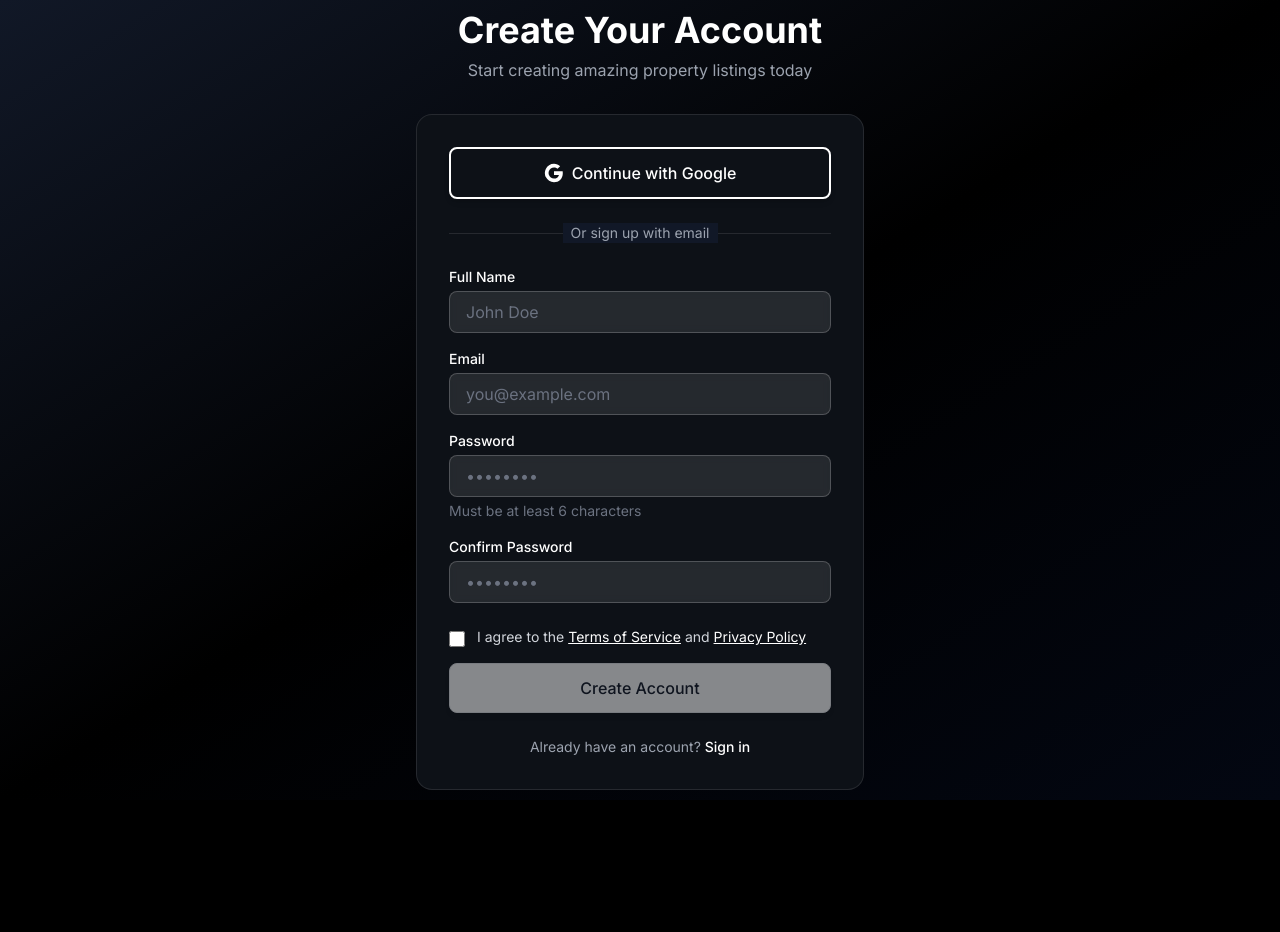
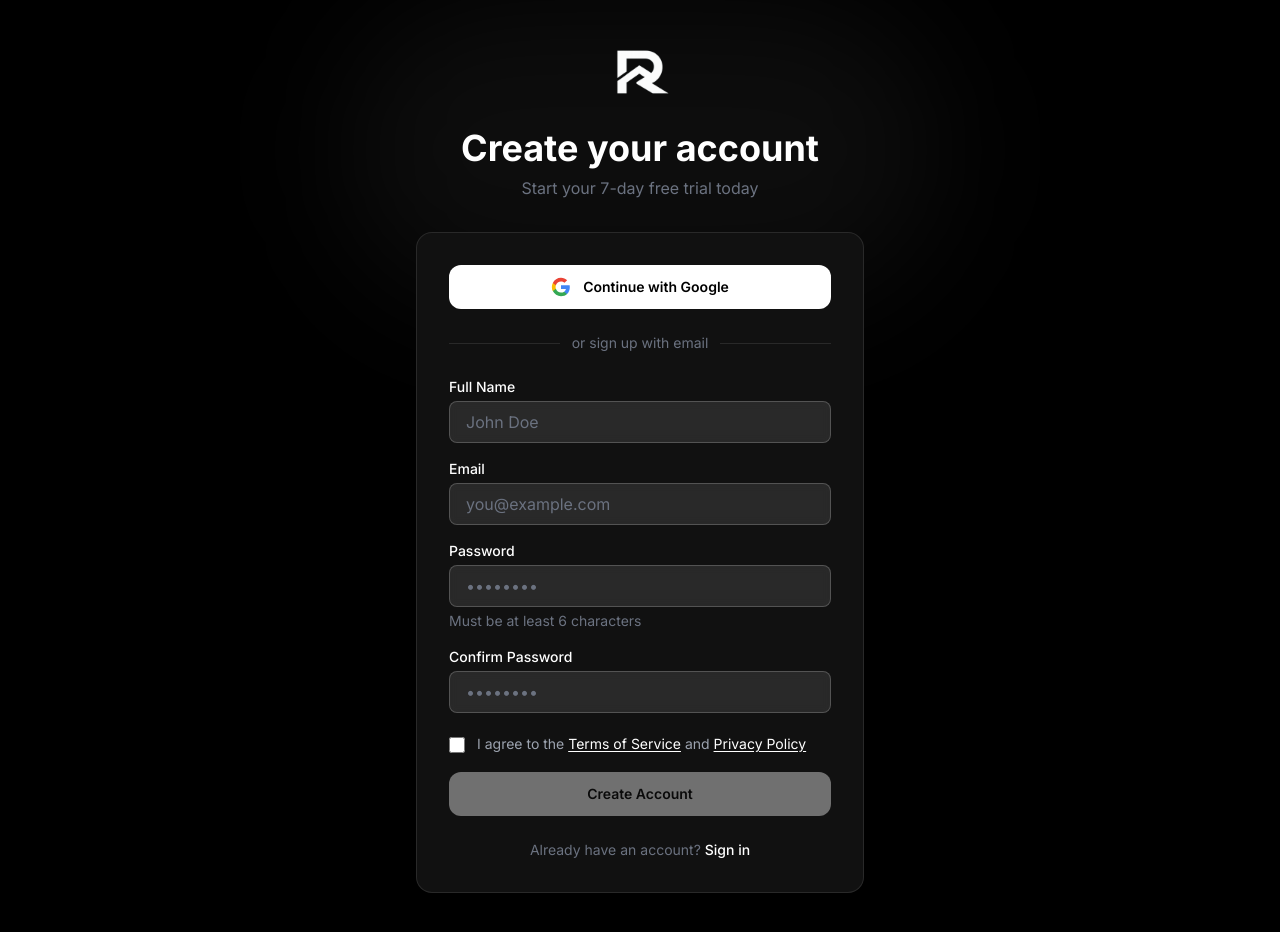
Before and after one commit to Innie0/realestate-saas2, a Next.js app: page /auth/signup in a window 1280 px wide. Shown: the top 932 px of the page. Before the commit the page ends 800 px from the top, so only its background shows below. Built offline with nearby package versions, Linux system fonts and the light colour scheme; no server answers; what @supabase/auth-helpers-nextjs would draw is missing.

Commit message:
Redesign signup and login pages to match current theme
Pure black background with subtle glow, logo at top, dark card with border-white/10, full-color Google button, updated divider and form styling consistent with the rest of the site.

Made-with: Cursor

```diff
--- a/app/auth/login/page.tsx
+++ b/app/auth/login/page.tsx
@@ -5,6 +5,7 @@
 
 import React, { useState } from 'react';
 import Link from 'next/link';
+import Image from 'next/image';
 import { useRouter } from 'next/navigation';
 import Button from '@/components/ui/Button';
 import Input from '@/components/ui/Input';
@@ -119,22 +120,57 @@ export default function LoginPage() {
   };
 
   return (
-    <div className="min-h-screen bg-gradient-to-br from-gray-900 via-black to-gray-950 flex items-center justify-center px-4">
-      <div className="w-full max-w-md">
-        {/* Logo and header */}
-        <div className="text-center mb-6 sm:mb-8">
-          <h1 className="text-3xl sm:text-4xl font-bold text-white">Welcome Back</h1>
-          <p className="mt-2 text-sm sm:text-base text-gray-400">Sign in to your account</p>
+    <div className="min-h-screen bg-black flex items-center justify-center px-4 py-12 relative overflow-hidden">
+      {/* Subtle background glow */}
+      <div className="absolute top-0 left-1/2 -translate-x-1/2 w-[600px] h-[300px] bg-white/5 rounded-full blur-3xl pointer-events-none" />
+
+      <div className="w-full max-w-md relative z-10">
+        {/* Logo */}
+        <div className="flex justify-center mb-8">
+          <Link href="/">
+            <Image src="/logo.png" alt="Realestic" width={160} height={48} priority className="h-12 w-auto" />
+          </Link>
         </div>
 
-        {/* Login card */}
-        <div className="rounded-2xl border border-white/10 p-6 sm:p-8" style={{ backgroundColor: '#0d1117' }}>
+        {/* Header */}
+        <div className="text-center mb-8">
+          <h1 className="text-3xl sm:text-4xl font-bold text-white">Welcome back</h1>
+          <p className="mt-2 text-sm sm:text-base text-gray-500">Sign in to your account</p>
+        </div>
+
+        {/* Card */}
+        <div className="rounded-2xl border border-white/10 bg-[#111111] p-6 sm:p-8">
           {/* Error message */}
           {error && (
-            <div className="mb-4 p-3 bg-red-500/10 border border-red-500/30 rounded-lg text-red-400 text-sm">
+            <div className="mb-5 p-3 bg-red-500/10 border border-red-500/20 rounded-xl text-red-400 text-sm">
               {error}
             </div>
           )}
+
+          {/* Google login button */}
+          <button
+            type="button"
+            onClick={handleGoogleLogin}
+            className="w-full flex items-center justify-center gap-3 px-4 py-3 rounded-xl bg-white text-black text-sm font-semibold hover:bg-gray-100 transition-colors"
+          >
+            <svg className="w-5 h-5 flex-shrink-0" viewBox="0 0 24 24">
+              <path fill="#4285F4" d="M22.56 12.25c0-.78-.07-1.53-.2-2.25H12v4.26h5.92c-.26 1.37-1.04 2.53-2.21 3.31v2.77h3.57c2.08-1.92 3.28-4.74 3.28-8.09z" />
+              <path fill="#34A853" d="M12 23c2.97 0 5.46-.98 7.28-2.66l-3.57-2.77c-.98.66-2.23 1.06-3.71 1.06-2.86 0-5.29-1.93-6.16-4.53H2.18v2.84C3.99 20.53 7.7 23 12 23z" />
+              <path fill="#FBBC05" d="M5.84 14.09c-.22-.66-.35-1.36-.35-2.09s.13-1.43.35-2.09V7.07H2.18C1.43 8.55 1 10.22 1 12s.43 3.45 1.18 4.93l2.85-2.22.81-.62z" />
+              <path fill="#EA4335" d="M12 5.38c1.62 0 3.06.56 4.21 1.64l3.15-3.15C17.45 2.09 14.97 1 12 1 7.7 1 3.99 3.47 2.18 7.07l3.66 2.84c.87-2.6 3.3-4.53 6.16-4.53z" />
+            </svg>
+            Continue with Google
+          </button>
+
+          {/* Divider */}
+          <div className="relative my-6">
+            <div className="absolute inset-0 flex items-center">
+              <div className="w-full border-t border-white/10" />
+            </div>
+            <div className="relative flex justify-center text-sm">
+              <span className="px-3 bg-[#111111] text-gray-500">or sign in with email</span>
+            </div>
+          </div>
 
           {/* Email/Password form */}
           <form onSubmit={handleEmailLogin} className="space-y-4">
@@ -158,66 +194,34 @@ export default function LoginPage() {
 
             {/* Forgot password link */}
             <div className="text-right">
-              <Link href="/auth/forgot-password" className="text-sm text-gray-400 hover:text-white transition-colors">
+              <Link href="/auth/forgot-password" className="text-sm text-gray-500 hover:text-white transition-colors">
                 Forgot password?
               </Link>
             </div>
 
             {/* Submit button */}
-            <Button
+            <button
               type="submit"
-              fullWidth
-              isLoading={isLoading}
+              disabled={isLoading}
+              className="w-full py-3 rounded-xl bg-white text-black text-sm font-semibold hover:bg-gray-100 disabled:opacity-40 disabled:cursor-not-allowed transition-colors flex items-center justify-center gap-2"
             >
-              Sign In
-            </Button>
+              {isLoading && (
+                <svg className="animate-spin w-4 h-4" viewBox="0 0 24 24" fill="none">
+                  <circle className="opacity-25" cx="12" cy="12" r="10" stroke="currentColor" strokeWidth="4" />
+                  <path className="opacity-75" fill="currentColor" d="M4 12a8 8 0 018-8V0C5.373 0 0 5.373 0 12h4z" />
+                </svg>
+              )}
+              {isLoading ? 'Signing in...' : 'Sign In'}
+            </button>
           </form>
 
-          {/* Divider */}
-          <div className="relative my-6">
-            <div className="absolute inset-0 flex items-center">
-              <div className="w-full border-t border-white/10"></div>
-            </div>
-            <div className="relative flex justify-center text-sm">
-              <span className="px-2 bg-gray-900 text-gray-400">Or continue with</span>
-            </div>
-          </div>
-
-          {/* Google login button */}
-          <Button
-            type="button"
-            variant="outline"
-            fullWidth
-            onClick={handleGoogleLogin}
-          >
-            <svg className="w-5 h-5 mr-2" viewBox="0 0 24 24">
-              <path
-                fill="currentColor"
-                d="M22.56 12.25c0-.78-.07-1.53-.2-2.25H12v4.26h5.92c-.26 1.37-1.04 2.53-2.21 3.31v2.77h3.57c2.08-1.92 3.28-4.74 3.28-8.09z"
-              />
-              <path
-                fill="currentColor"
-                d="M12 23c2.97 0 5.46-.98 7.28-2.66l-3.57-2.77c-.98.66-2.23 1.06-3.71 1.06-2.86 0-5.29-1.93-6.16-4.53H2.18v2.84C3.99 20.53 7.7 23 12 23z"
-              />
-              <path
-                fill="currentColor"
-                d="M5.84 14.09c-.22-.66-.35-1.36-.35-2.09s.13-1.43.35-2.09V7.07H2.18C1.43 8.55 1 10.22 1 12s.43 3.45 1.18 4.93l2.85-2.22.81-.62z"
-              />
-              <path
-                fill="currentColor"
-                d="M12 5.38c1.62 0 3.06.56 4.21 1.64l3.15-3.15C17.45 2.09 14.97 1 12 1 7.7 1 3.99 3.47 2.18 7.07l3.66 2.84c.87-2.6 3.3-4.53 6.16-4.53z"
-              />
-            </svg>
-            Sign in with Google
-          </Button>
-
           {/* Sign up link */}
-          <div className="mt-6 text-center text-sm">
-            <span className="text-gray-400">Don't have an account? </span>
+          <p className="mt-6 text-center text-sm text-gray-500">
+            Don't have an account?{' '}
             <Link href="/auth/signup" className="text-white hover:text-gray-300 font-medium transition-colors">
               Sign up
             </Link>
-          </div>
+          </p>
         </div>
       </div>
     </div>
--- a/app/auth/signup/page.tsx
+++ b/app/auth/signup/page.tsx
@@ -5,6 +5,7 @@
 
 import React, { useState } from 'react';
 import Link from 'next/link';
+import Image from 'next/image';
 import { useRouter } from 'next/navigation';
 import Button from '@/components/ui/Button';
 import Input from '@/components/ui/Input';
@@ -116,58 +117,55 @@ export default function SignUpPage() {
   };
 
   return (
-    <div className="min-h-screen bg-gradient-to-br from-gray-900 via-black to-gray-950 flex items-center justify-center px-4">
-      <div className="w-full max-w-md">
-        {/* Logo and header */}
-        <div className="text-center mb-6 sm:mb-8">
-          <h1 className="text-3xl sm:text-4xl font-bold text-white">Create Your Account</h1>
-          <p className="mt-2 text-sm sm:text-base text-gray-400">Start creating amazing property listings today</p>
+    <div className="min-h-screen bg-black flex items-center justify-center px-4 py-12 relative overflow-hidden">
+      {/* Subtle background glow */}
+      <div className="absolute top-0 left-1/2 -translate-x-1/2 w-[600px] h-[300px] bg-white/5 rounded-full blur-3xl pointer-events-none" />
+
+      <div className="w-full max-w-md relative z-10">
+        {/* Logo */}
+        <div className="flex justify-center mb-8">
+          <Link href="/">
+            <Image src="/logo.png" alt="Realestic" width={160} height={48} priority className="h-12 w-auto" />
+          </Link>
         </div>
 
-        {/* Sign up card */}
-        <div className="rounded-2xl border border-white/10 p-6 sm:p-8" style={{ backgroundColor: '#0d1117' }}>
+        {/* Header */}
+        <div className="text-center mb-8">
+          <h1 className="text-3xl sm:text-4xl font-bold text-white">Create your account</h1>
+          <p className="mt-2 text-sm sm:text-base text-gray-500">Start your 7-day free trial today</p>
+        </div>
+
+        {/* Card */}
+        <div className="rounded-2xl border border-white/10 bg-[#111111] p-6 sm:p-8">
           {/* Error message */}
           {error && (
-            <div className="mb-4 p-3 bg-red-500/10 border border-red-500/30 rounded-lg text-red-400 text-sm">
+            <div className="mb-5 p-3 bg-red-500/10 border border-red-500/20 rounded-xl text-red-400 text-sm">
               {error}
             </div>
           )}
 
-          {/* Google sign up button - placed first for prominence */}
-          <Button
+          {/* Google sign up button */}
+          <button
             type="button"
-            variant="outline"
-            fullWidth
             onClick={handleGoogleSignUp}
+            className="w-full flex items-center justify-center gap-3 px-4 py-3 rounded-xl bg-white text-black text-sm font-semibold hover:bg-gray-100 transition-colors"
           >
-            <svg className="w-5 h-5 mr-2" viewBox="0 0 24 24">
-              <path
-                fill="currentColor"
-                d="M22.56 12.25c0-.78-.07-1.53-.2-2.25H12v4.26h5.92c-.26 1.37-1.04 2.53-2.21 3.31v2.77h3.57c2.08-1.92 3.28-4.74 3.28-8.09z"
-              />
-              <path
-                fill="currentColor"
-                d="M12 23c2.97 0 5.46-.98 7.28-2.66l-3.57-2.77c-.98.66-2.23 1.06-3.71 1.06-2.86 0-5.29-1.93-6.16-4.53H2.18v2.84C3.99 20.53 7.7 23 12 23z"
-              />
-              <path
-                fill="currentColor"
-                d="M5.84 14.09c-.22-.66-.35-1.36-.35-2.09s.13-1.43.35-2.09V7.07H2.18C1.43 8.55 1 10.22 1 12s.43 3.45 1.18 4.93l2.85-2.22.81-.62z"
-              />
-              <path
-                fill="currentColor"
-                d="M12 5.38c1.62 0 3.06.56 4.21 1.64l3.15-3.15C17.45 2.09 14.97 1 12 1 7.7 1 3.99 3.47 2.18 7.07l3.66 2.84c.87-2.6 3.3-4.53 6.16-4.53z"
-              />
+            <svg className="w-5 h-5 flex-shrink-0" viewBox="0 0 24 24">
+              <path fill="#4285F4" d="M22.56 12.25c0-.78-.07-1.53-.2-2.25H12v4.26h5.92c-.26 1.37-1.04 2.53-2.21 3.31v2.77h3.57c2.08-1.92 3.28-4.74 3.28-8.09z" />
+              <path fill="#34A853" d="M12 23c2.97 0 5.46-.98 7.28-2.66l-3.57-2.77c-.98.66-2.23 1.06-3.71 1.06-2.86 0-5.29-1.93-6.16-4.53H2.18v2.84C3.99 20.53 7.7 23 12 23z" />
+              <path fill="#FBBC05" d="M5.84 14.09c-.22-.66-.35-1.36-.35-2.09s.13-1.43.35-2.09V7.07H2.18C1.43 8.55 1 10.22 1 12s.43 3.45 1.18 4.93l2.85-2.22.81-.62z" />
+              <path fill="#EA4335" d="M12 5.38c1.62 0 3.06.56 4.21 1.64l3.15-3.15C17.45 2.09 14.97 1 12 1 7.7 1 3.99 3.47 2.18 7.07l3.66 2.84c.87-2.6 3.3-4.53 6.16-4.53z" />
             </svg>
             Continue with Google
-          </Button>
+          </button>
 
           {/* Divider */}
           <div className="relative my-6">
             <div className="absolute inset-0 flex items-center">
-              <div className="w-full border-t border-white/10"></div>
+              <div className="w-full border-t border-white/10" />
             </div>
             <div className="relative flex justify-center text-sm">
-              <span className="px-2 bg-gray-900 text-gray-400">Or sign up with email</span>
+              <span className="px-3 bg-[#111111] text-gray-500">or sign up with email</span>
             </div>
           </div>
 
@@ -210,45 +208,50 @@ export default function SignUpPage() {
               required
             />
 
-            {/* Terms and Privacy Agreement Checkbox */}
-            <div className="flex items-start gap-3 pt-2">
+            {/* Terms checkbox */}
+            <div className="flex items-start gap-3 pt-1">
               <input
                 type="checkbox"
                 id="terms-agreement"
                 checked={agreedToTerms}
                 onChange={(e) => setAgreedToTerms(e.target.checked)}
-                className="mt-1 w-4 h-4 rounded border-gray-600 bg-gray-800 text-white focus:ring-2 focus:ring-white focus:ring-offset-0 focus:ring-offset-gray-900 cursor-pointer"
+                className="mt-1 w-4 h-4 rounded border-white/20 bg-white/10 text-white focus:ring-2 focus:ring-white/20 cursor-pointer"
               />
-              <label htmlFor="terms-agreement" className="text-sm text-gray-300 cursor-pointer">
+              <label htmlFor="terms-agreement" className="text-sm text-gray-400 cursor-pointer leading-relaxed">
                 I agree to the{' '}
-                <Link href="/terms" target="_blank" className="text-white hover:text-gray-200 underline transition-colors">
+                <Link href="/terms" target="_blank" className="text-white hover:text-gray-300 underline underline-offset-2 transition-colors">
                   Terms of Service
                 </Link>{' '}
                 and{' '}
-                <Link href="/privacy" target="_blank" className="text-white hover:text-gray-200 underline transition-colors">
+                <Link href="/privacy" target="_blank" className="text-white hover:text-gray-300 underline underline-offset-2 transition-colors">
                   Privacy Policy
                 </Link>
               </label>
             </div>
 
             {/* Submit button */}
-            <Button
+            <button
               type="submit"
-              fullWidth
-              isLoading={isLoading}
               disabled={!agreedToTerms || isLoading}
+              className="w-full py-3 rounded-xl bg-white text-black text-sm font-semibold hover:bg-gray-100 disabled:opacity-40 disabled:cursor-not-allowed transition-colors flex items-center justify-center gap-2"
             >
-              Create Account
-            </Button>
+              {isLoading && (
+                <svg className="animate-spin w-4 h-4" viewBox="0 0 24 24" fill="none">
+                  <circle className="opacity-25" cx="12" cy="12" r="10" stroke="currentColor" strokeWidth="4" />
+                  <path className="opacity-75" fill="currentColor" d="M4 12a8 8 0 018-8V0C5.373 0 0 5.373 0 12h4z" />
+                </svg>
+              )}
+              {isLoading ? 'Creating account...' : 'Create Account'}
+            </button>
           </form>
 
           {/* Sign in link */}
-          <div className="mt-6 text-center text-sm">
-            <span className="text-gray-400">Already have an account? </span>
+          <p className="mt-6 text-center text-sm text-gray-500">
+            Already have an account?{' '}
             <Link href="/auth/login" className="text-white hover:text-gray-300 font-medium transition-colors">
               Sign in
             </Link>
-          </div>
+          </p>
         </div>
       </div>
     </div>
```
